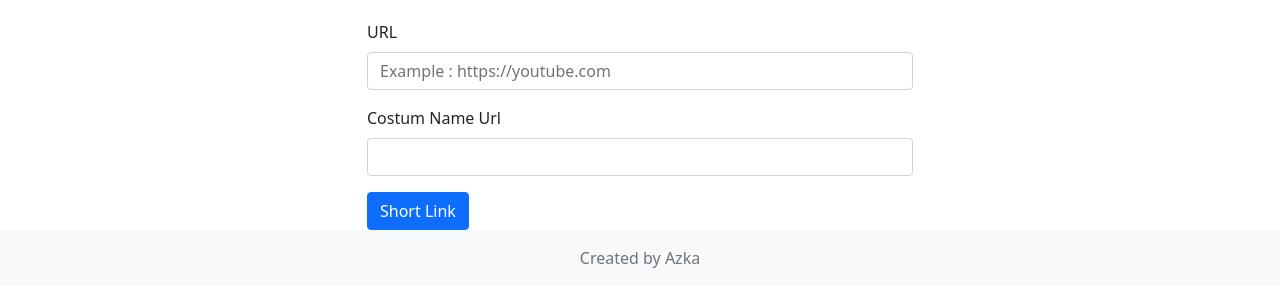
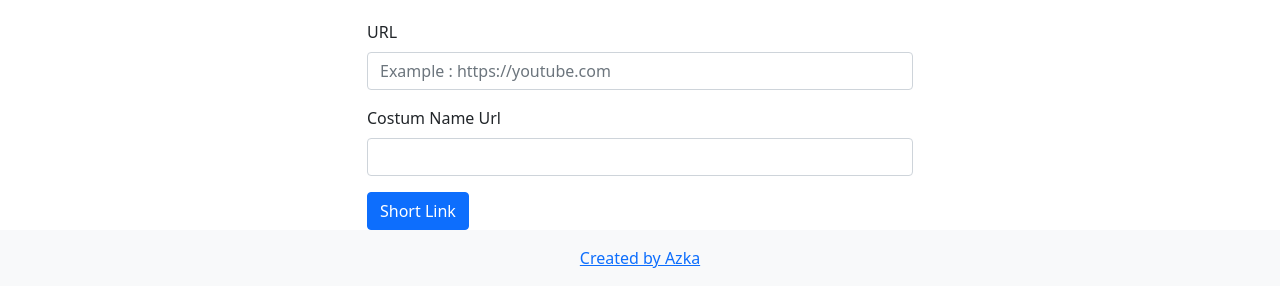
Before and after one commit to AYANGNEBY12/url-maker, a website: page public/index2.html in a window 1280 px wide. Shown: the part 122-428 px from the top of the page. Drawn offline with nearby package versions, Linux system fonts and the light colour scheme.

Commit message:
Update index2.html

```diff
--- a/public/index2.html
+++ b/public/index2.html
@@ -59,7 +59,7 @@
 
     <footer class="footer mt-auto py-3 bg-light">
         <div class="container text-center">
-            <span class="text-muted" href="https://instagram.com/azkan_e">Created by Azka</span>
+            <span class="text-muted"><a href="https://instagram.com/azkan_e">Created by Azka</a></span>
         </div>
     </footer>
     <!-- Optional JavaScript; choose one of the two! -->
```
